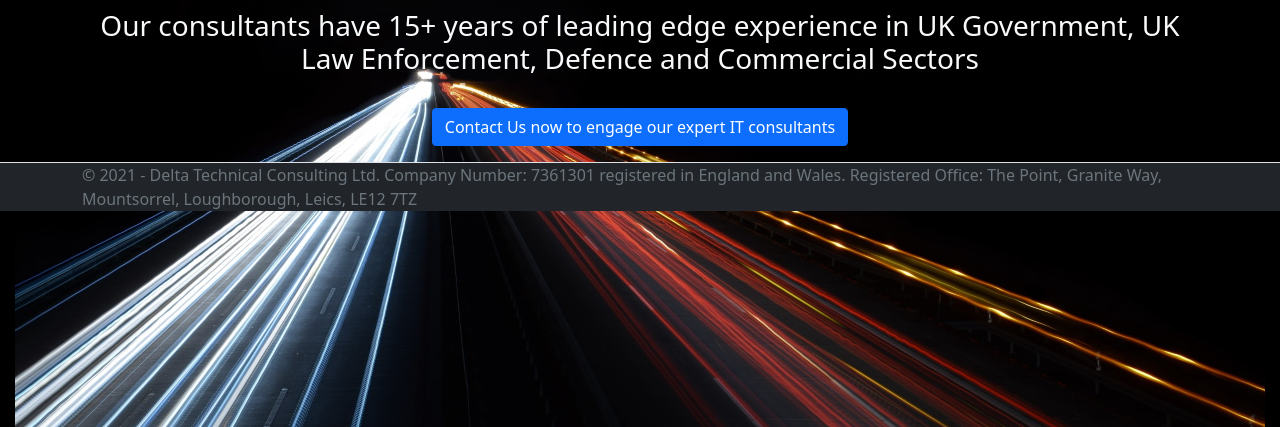
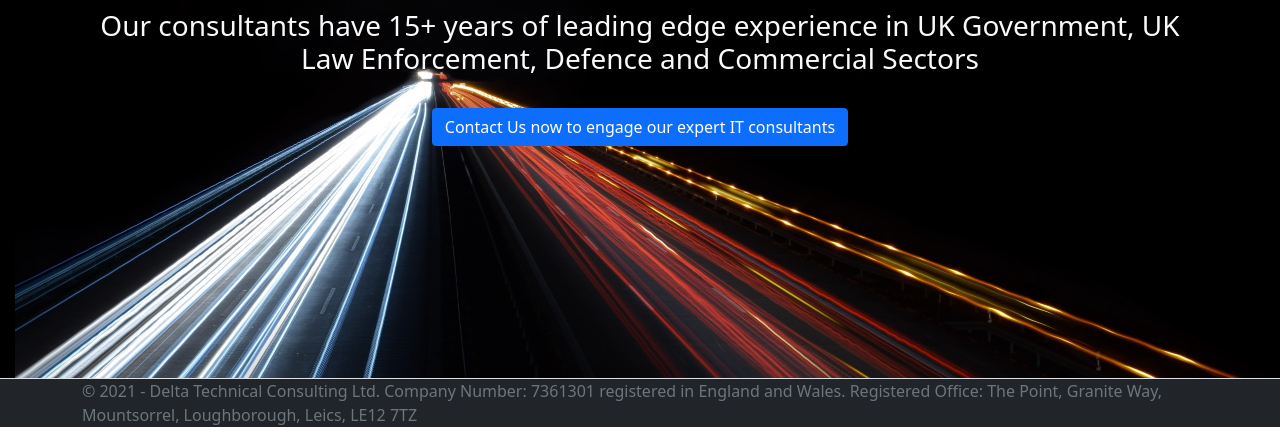
Before and after one commit to shuggill/DeltaWebsiteStatic, a plain HTML site: page index.html in a window 1280 px wide. Shown: the part 373-800 px from the top of the page. Drawn offline with Linux system fonts and the light colour scheme.

Commit message:
Sticky footer

```diff
--- a/index.html
+++ b/index.html
@@ -68,7 +68,7 @@
         </main>
     </div>
 
-    <footer b-n1lq2bpfgn class="border-top footer text-muted bg-dark fs-6">
+    <footer b-n1lq2bpfgn class="border-top footer text-muted bg-dark fs-6 fixed-bottom">
         <div b-n1lq2bpfgn class="container">
             &copy; 2021 - Delta Technical Consulting Ltd. Company Number: 7361301 registered in England and Wales. Registered Office: The Point, Granite Way, Mountsorrel, Loughborough, Leics, LE12 7TZ
         </div>
```
